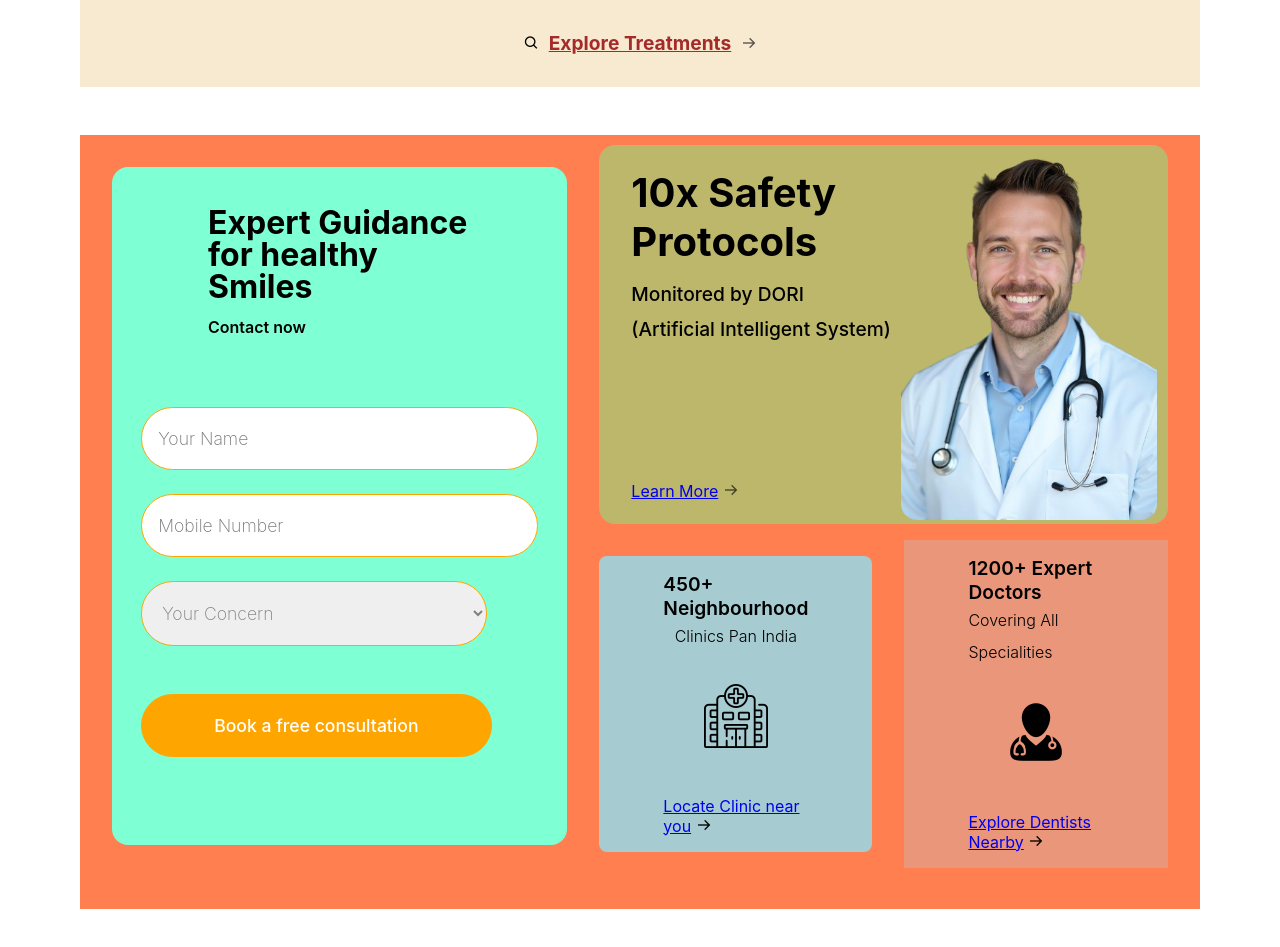
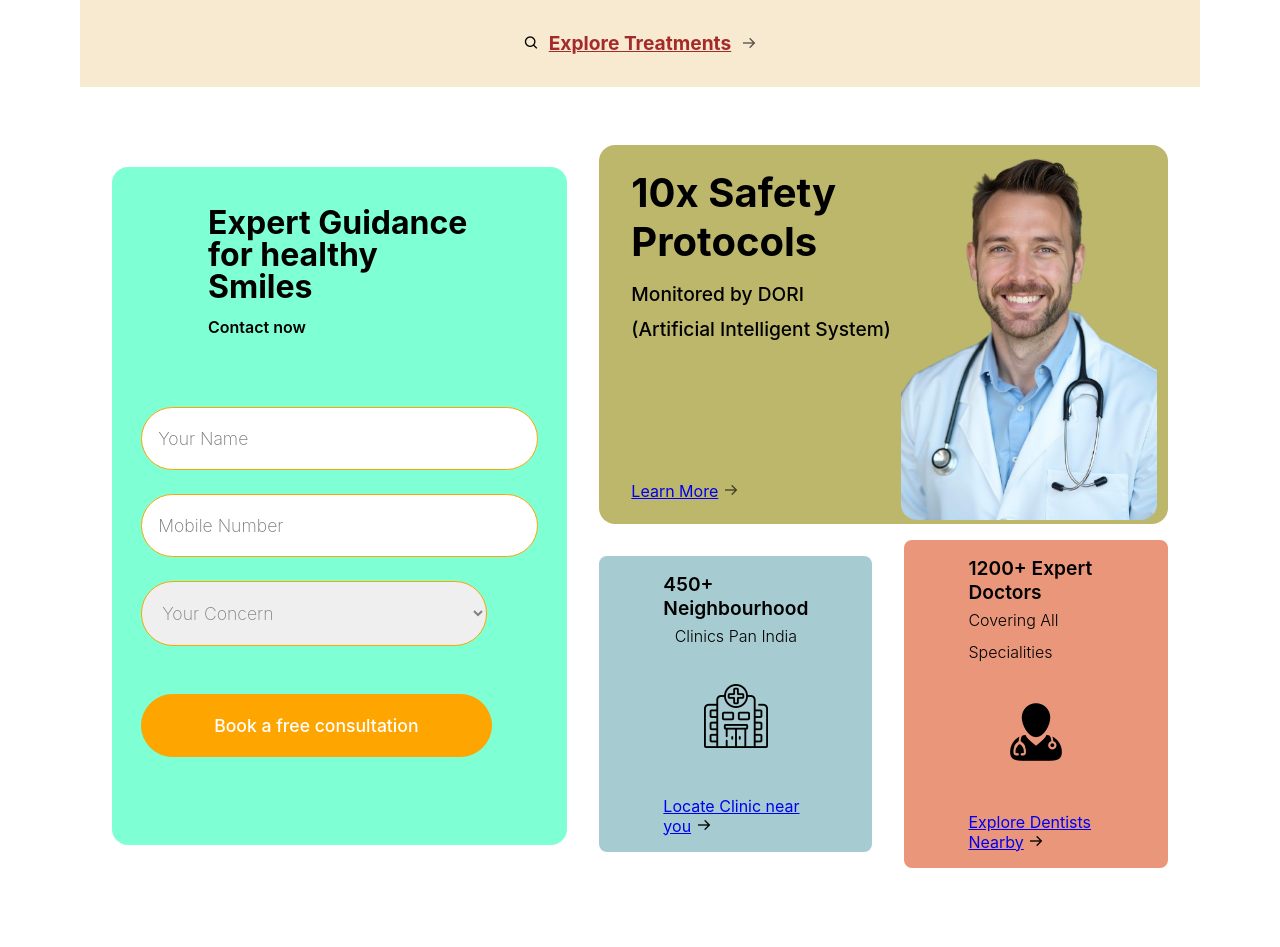
Before and after one commit to KunalDagur/Unbundl-Task-Ui, a plain HTML site: page index.html in a window 1280 px wide. Shown: the part 1740-2687 px from the top of the page. Drawn offline with nearby package versions, Linux system fonts and the light colour scheme.

Commit message:
Updated UI

```diff
--- a/style.css
+++ b/style.css
@@ -263,7 +263,6 @@ nav .buttons button {
 }
 
 .home4-container {
-    background-color: coral;
     padding: 2rem;
     margin: 3rem 5rem;
     display: flex;
@@ -448,6 +447,7 @@ h5 {
     align-items: center;
     justify-content: center;
     background-color: darksalmon;
+    border-radius: .5rem;
 }
 
 .explore-doctors h1 {
```
